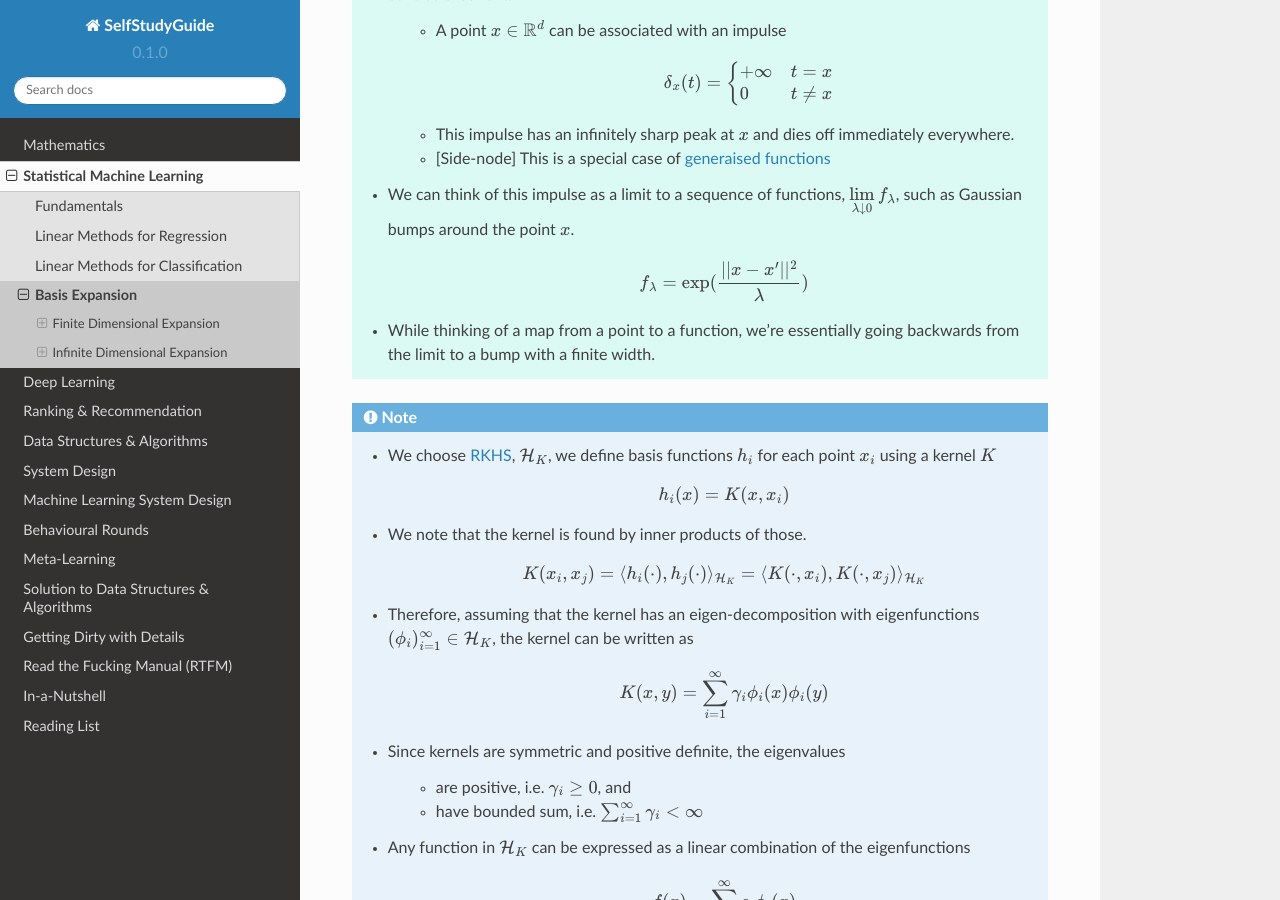
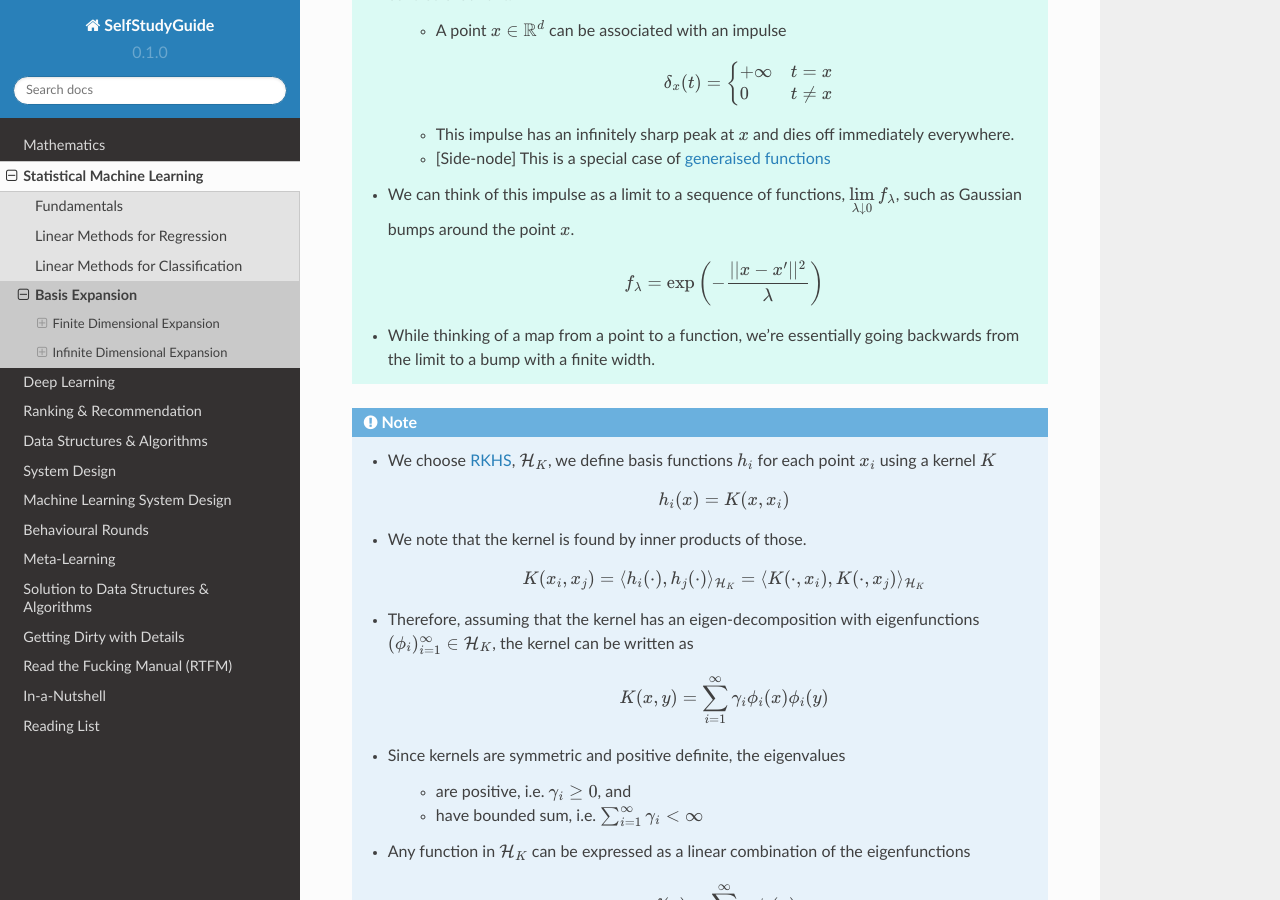
Before and after one commit to uselesstechjunks/leetcode, a Sphinx documentation site: the page built from docs/source/ml/basisexp.rst, in a window 1280 px wide and 900 px high, scrolled down 5545 px. Built offline with Sphinx 7.4.7 and the Read the Docs theme 2.0.0, drawn with Linux system fonts in a browser that asks for light colours.

Commit message:
Update basisexp.rst

```diff
--- a/docs/source/ml/basisexp.rst
+++ b/docs/source/ml/basisexp.rst
@@ -174,7 +174,7 @@ A point mapping to a function
 		* [Side-node] This is a special case of `generaised functions <https://en.wikipedia.org/wiki/Generalized_function>`_
 	* We can think of this impulse as a limit to a sequence of functions, :math:`\lim_\limits{\lambda\downarrow 0} f_\lambda`, such as Gaussian bumps around the point :math:`x`.
 
-		.. math:: f_\lambda=\exp(\frac{||x-x'||^2}{\lambda})
+		.. math:: f_\lambda=\exp\left(-\frac{||x-x'||^2}{\lambda}\right)
 	* While thinking of a map from a point to a function, we're essentially going backwards from the limit to a bump with a finite width.
 
 .. note::
```
